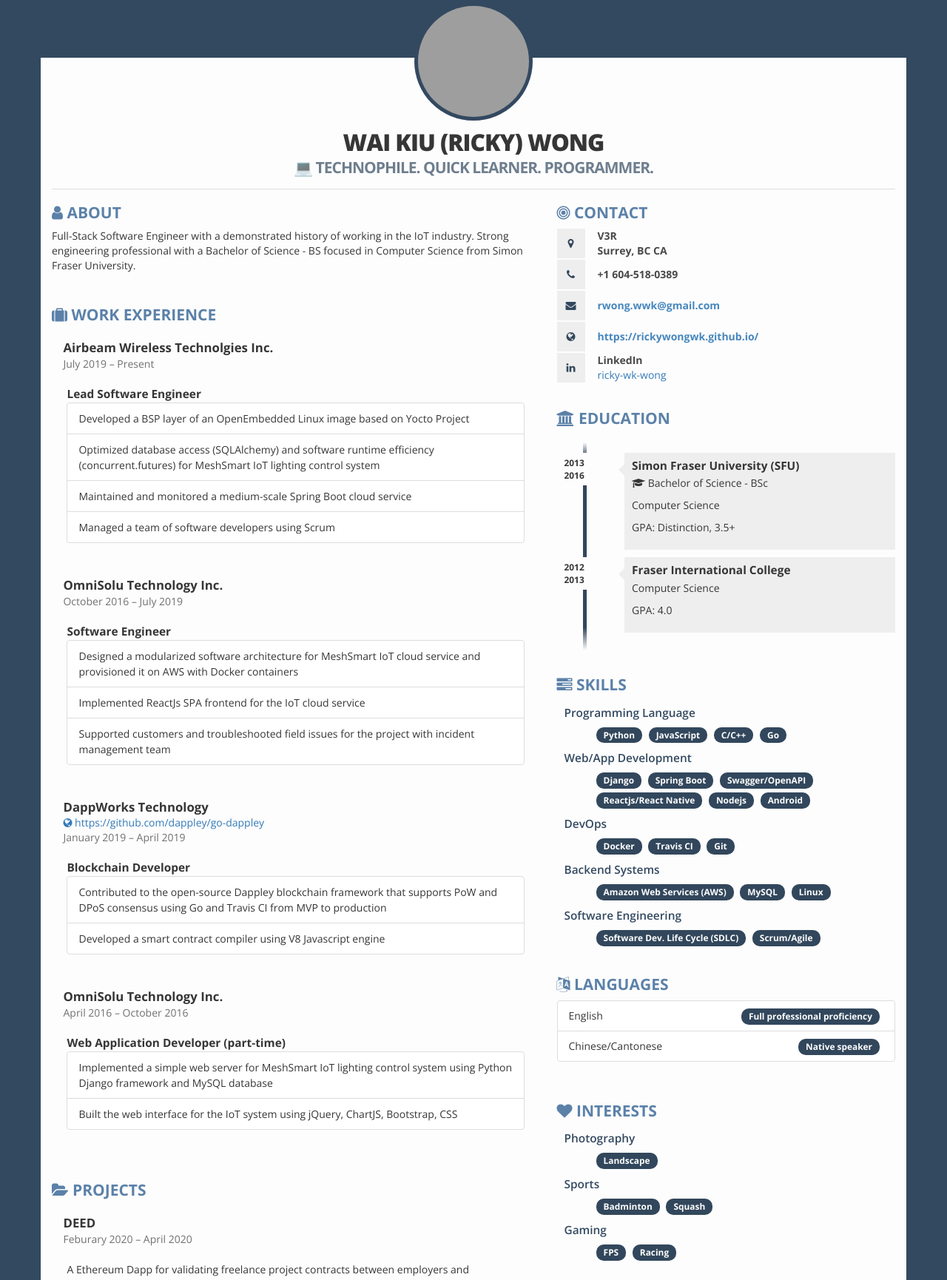
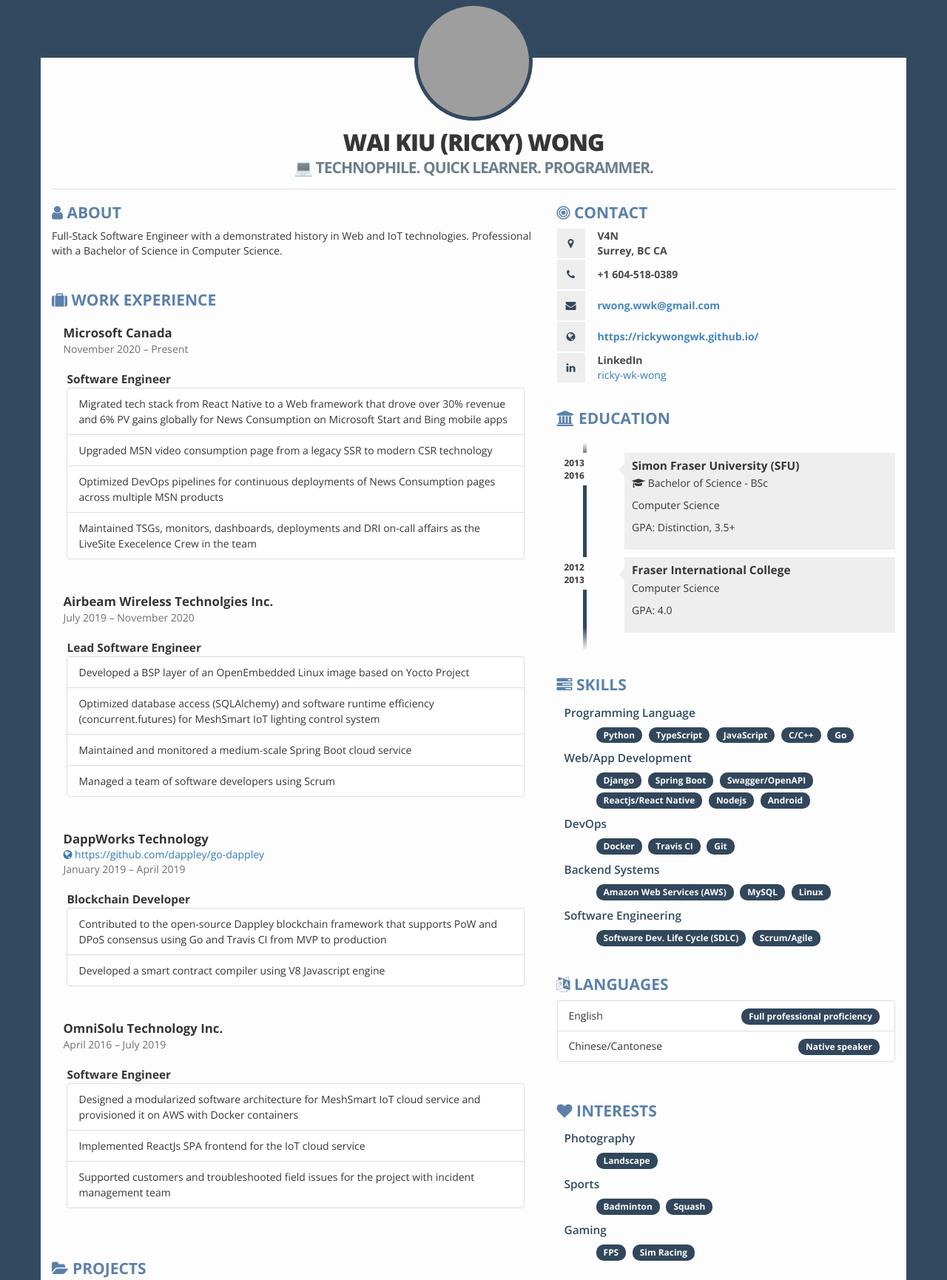
Before and after one commit to rickywongwk/rickywongwk.github.io, a plain HTML site: page index.html in a window 1280 px wide. Shown: the part 2-1732 px from the top of the page at 74% size. Drawn offline with nearby package versions, Linux system fonts and the light colour scheme; grey boxes are pictures that could not be loaded.

Commit message:
Update 2024-07 v1

```diff
--- a/index.html
+++ b/index.html
@@ -459,7 +459,7 @@
           <!-- ABOUT ME -->
           <div class="box">
             <h2><i class="fa fa-user ico"></i> About</h2>
-            <p>Full-Stack Software Engineer with a demonstrated history of working in the IoT industry. Strong engineering professional with a Bachelor of Science - BS focused in Computer Science from Simon Fraser University. </p>
+            <p>Full-Stack Software Engineer with a demonstrated history in Web and IoT technologies. Professional with a Bachelor of Science in Computer Science. </p>
           </div>
           <!-- WORK EXPERIENCE -->
           <div class="box">
@@ -467,8 +467,31 @@
               <div class="job clearfix">
                 <div class="row">
                   <div class="details">
+                    <div class="where">Microsoft Canada</div>
+                    <div class="year">November 2020 – Present</div>
+                  </div>
+                </div>
+                <div class="row">
+                  <div class="job-details col-xs-11">
+                    <div class="profession">Software Engineer</div>
+                    <div class="description">
+
+                      <div class="highlights">Highlights</div>
+                      <ul class="list-group">
+                        <li class="list-group-item">Migrated tech stack from React Native to a Web framework that drove over 30% revenue and 6% PV gains globally for News Consumption on Microsoft Start and Bing mobile apps</li>
+                        <li class="list-group-item">Upgraded MSN video consumption page from a legacy SSR to modern CSR technology</li>
+                        <li class="list-group-item">Optimized DevOps pipelines for continuous deployments of News Consumption pages across multiple MSN products</li>
+                        <li class="list-group-item">Maintained TSGs, monitors, dashboards, deployments and DRI on-call affairs as the LiveSite Execelence Crew in the team</li>
+                      </ul>
+                    </div>
+                  </div>
+                </div>
+              </div>
+              <div class="job clearfix">
+                <div class="row">
+                  <div class="details">
                     <div class="where">Airbeam Wireless Technolgies Inc.</div>
-                    <div class="year">July 2019 – Present</div>
+                    <div class="year">July 2019 – November 2020</div>
                   </div>
                 </div>
                 <div class="row">
@@ -482,28 +505,6 @@
                         <li class="list-group-item">Optimized database access (SQLAlchemy) and software runtime efficiency (concurrent.futures) for MeshSmart IoT lighting control system</li>
                         <li class="list-group-item">Maintained and monitored a medium-scale Spring Boot cloud service</li>
                         <li class="list-group-item">Managed a team of software developers using Scrum</li>
-                      </ul>
-                    </div>
-                  </div>
-                </div>
-              </div>
-              <div class="job clearfix">
-                <div class="row">
-                  <div class="details">
-                    <div class="where">OmniSolu Technology Inc.</div>
-                    <div class="year">October 2016 – July 2019</div>
-                  </div>
-                </div>
-                <div class="row">
-                  <div class="job-details col-xs-11">
-                    <div class="profession">Software Engineer</div>
-                    <div class="description">
-
-                      <div class="highlights">Highlights</div>
-                      <ul class="list-group">
-                        <li class="list-group-item">Designed a modularized software architecture for MeshSmart IoT cloud service and provisioned it on AWS with Docker containers</li>
-                        <li class="list-group-item">Implemented ReactJs SPA frontend for the IoT cloud service</li>
-                        <li class="list-group-item">Supported customers and troubleshooted field issues for the project with incident management team</li>
                       </ul>
                     </div>
                   </div>
@@ -537,18 +538,19 @@
                 <div class="row">
                   <div class="details">
                     <div class="where">OmniSolu Technology Inc.</div>
-                    <div class="year">April 2016 – October 2016</div>
+                    <div class="year">April 2016 – July 2019</div>
                   </div>
                 </div>
                 <div class="row">
                   <div class="job-details col-xs-11">
-                    <div class="profession">Web Application Developer (part-time)</div>
+                    <div class="profession">Software Engineer</div>
                     <div class="description">
 
                       <div class="highlights">Highlights</div>
                       <ul class="list-group">
-                        <li class="list-group-item">Implemented a simple web server for MeshSmart IoT lighting control system using Python Django framework and MySQL database</li>
-                        <li class="list-group-item">Built the web interface for the IoT system using jQuery, ChartJS, Bootstrap, CSS</li>
+                        <li class="list-group-item">Designed a modularized software architecture for MeshSmart IoT cloud service and provisioned it on AWS with Docker containers</li>
+                        <li class="list-group-item">Implemented ReactJs SPA frontend for the IoT cloud service</li>
+                        <li class="list-group-item">Supported customers and troubleshooted field issues for the project with incident management team</li>
                       </ul>
                     </div>
                   </div>
@@ -642,7 +644,7 @@
             <h2><i class="fa fa-bullseye ico"></i> Contact</h2>
             <div class="contact-item">
               <div class="icon pull-left text-center"><span class="fa fa-map-marker fa-fw"></span></div>
-              <div class="title pull-right">V3R</div>
+              <div class="title pull-right">V4N</div>
               <div class="title  pull-right">Surrey, BC CA</div>
             </div>
             <div class="contact-item">
@@ -701,6 +703,7 @@
               </div>
               <div class="col-sm-offset-1 col-sm-12 clearfix">
                 <span class= "skill badge">Python</span>
+                <span class= "skill badge">TypeScript</span>
                 <span class= "skill badge">JavaScript</span>
                 <span class= "skill badge">C/C++</span>
                 <span class= "skill badge">Go</span>
@@ -787,7 +790,7 @@
               </div>
               <div class="col-sm-offset-1 col-sm-12 clearfix">
                 <span class= "interest badge">FPS</span>
-                <span class= "interest badge">Racing</span>
+                <span class= "interest badge">Sim Racing</span>
               </div>
             </div>
           </div>
```
